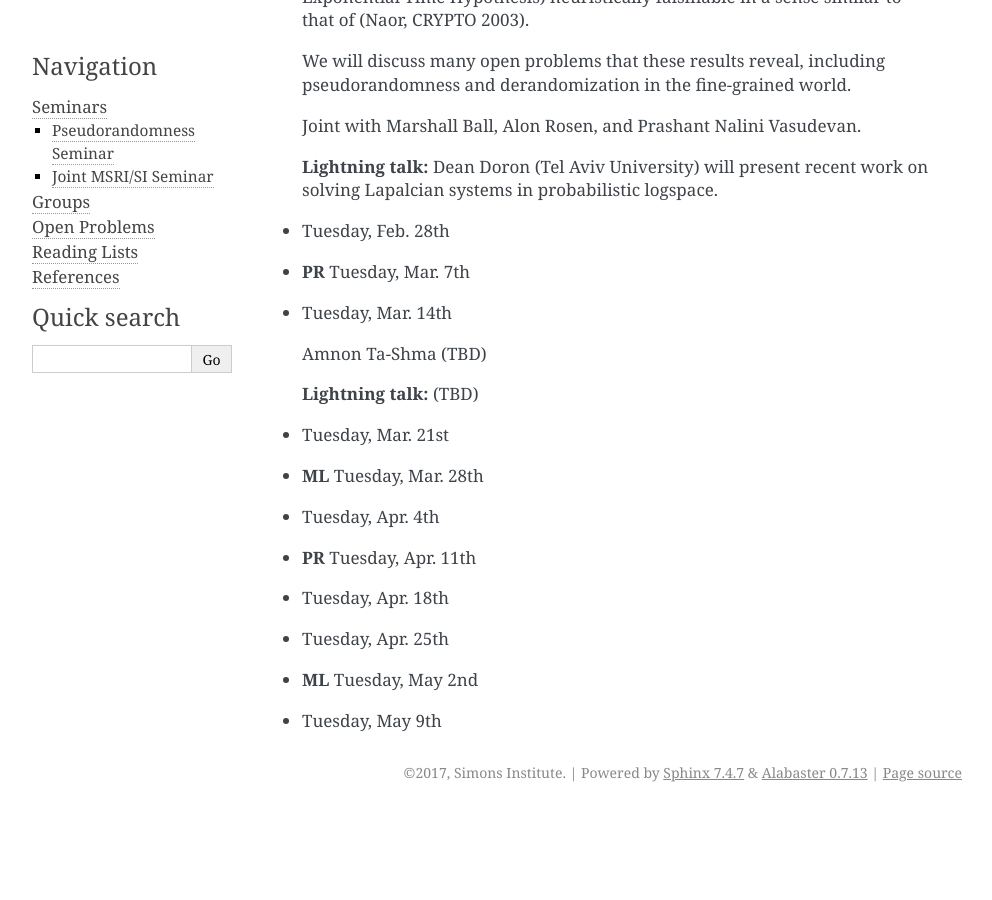
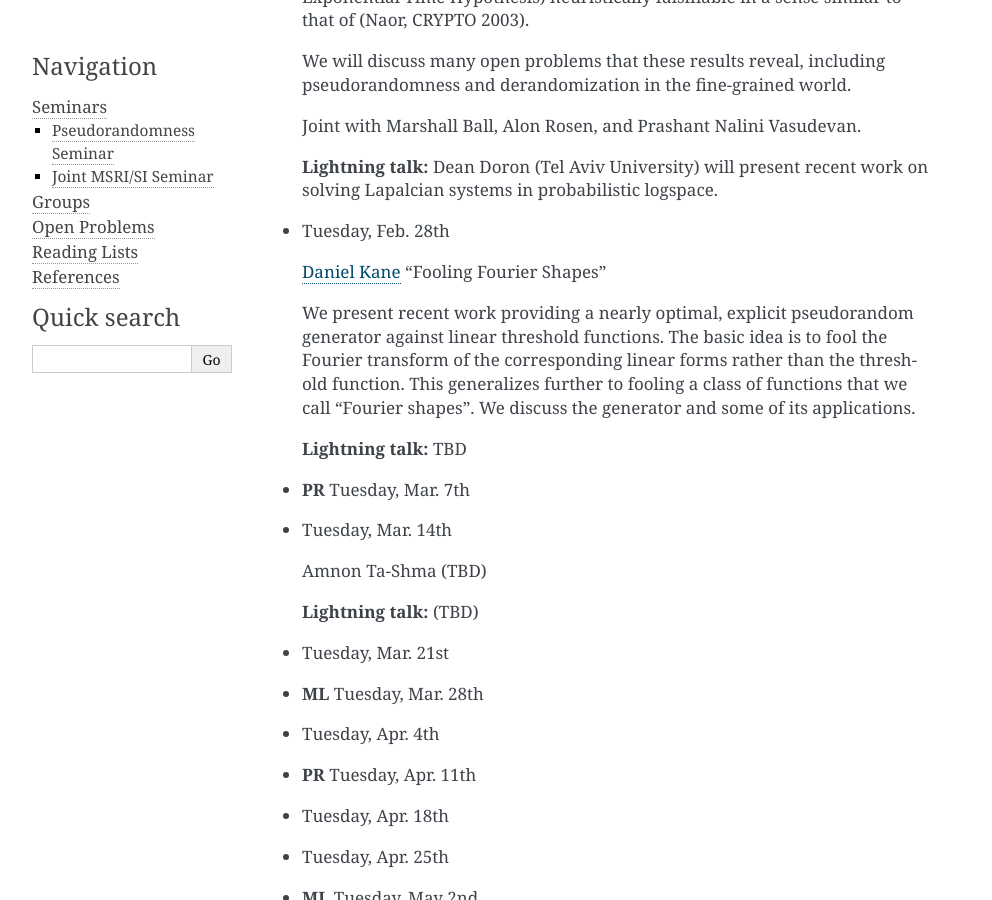
Before and after one commit to simons-institute/pseudorandomness, a Sphinx documentation site: the page built from source/seminar/pseudorandomness.rst, in a window 1280 px wide and 900 px high, scrolled down 1733 px. Shown: the whole window, without its empty margins (148-1140 px from the left). Built offline with Sphinx 7.4.7, drawn with Linux system fonts in a browser that asks for light colours; before the commit the page ends 2545 px from its top, so only the background shows below that.

Commit message:
Add seminar title and abstract from Daniel Kane

```diff
--- a/source/seminar/pseudorandomness.rst
+++ b/source/seminar/pseudorandomness.rst
@@ -92,6 +92,19 @@ Schedule
   Lapalcian systems in probabilistic logspace.
 
 - Tuesday, Feb. 28th
+
+  `Daniel Kane <https://cseweb.ucsd.edu/~dakane/>`_
+  "Fooling Fourier Shapes"
+
+  We present recent work providing a nearly optimal, explicit
+  pseudorandom generator against linear threshold functions. The basic
+  idea is to fool the Fourier transform of the corresponding linear
+  forms rather than the threshold function. This generalizes further to
+  fooling a class of functions that we call "Fourier shapes". We discuss
+  the generator and some of its applications.
+
+  **Lightning talk:** TBD
+
 - **PR** Tuesday, Mar. 7th
 - Tuesday, Mar. 14th
 
```
